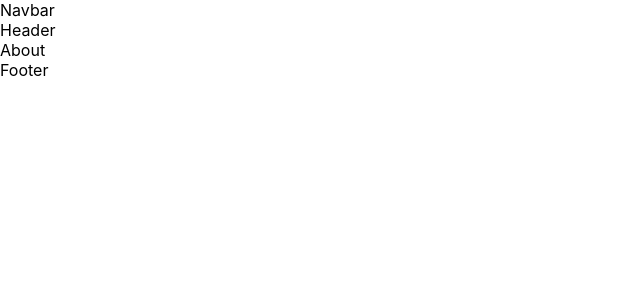
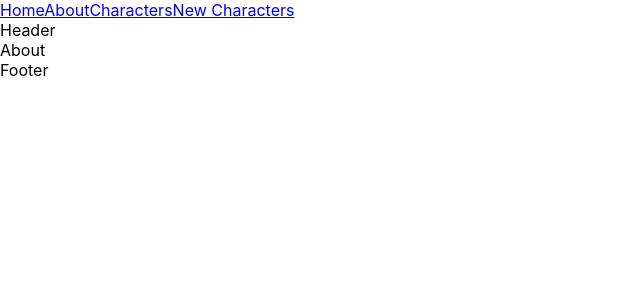
Before and after one commit to Succorro/one-piece-react, a React (Create React App) app: page /about in a window 1280 px wide. Shown: the top 300 px of the page, without its empty margins (0-640 px from the left). Built offline with nearby package versions, Linux system fonts and the light colour scheme.

Commit message:
Created basic code for NavBar component, added links to separate url links. Updated App and index code to match new links, removed browser router to index.js

```diff
--- a/src/components/App.js
+++ b/src/components/App.js
@@ -1,5 +1,3 @@
-
-// import React from 'react';
 import {BrowserRouter, Switch, Route} from "react-router-dom"
 import CharactersContainer from '../containers/CharactersContainer';
 import About from './About';
@@ -8,11 +6,11 @@ import CharacterForm from './characters/CharacterForm';
 import Navbar from './navigation/Navbar';
 import Header from './navigation/Header';
 import Footer from './navigation/Footer';
+import CharacterCard from "./characters/CharacterCard";
 
 function App() {
   return (
     <div className="App">
-      <BrowserRouter>
         <Navbar/>
         <Header/>
         <Switch>
@@ -22,15 +20,17 @@ function App() {
           <Route  path="/characters/new">
             <CharacterForm/>
           </Route>
-          <Route path="/about">
+          <Route  path="/characters/:id">
+            <CharacterCard/>
+          </Route>
+          <Route exact path="/about">
             <About/>
           </Route>
           <Route path="/">
             <Home/>
           </Route>
         </Switch>
-        <Footer/>
-      </BrowserRouter>
+      <Footer/>
     </div>
   );
 }
--- a/src/components/navigation/Navbar.js
+++ b/src/components/navigation/Navbar.js
@@ -1,8 +1,14 @@
 import React from 'react'
+import { Link } from 'react-router-dom'
 
 function Navbar() {
   return (
-    <div>Navbar</div>
+    <div id="NavLinks">
+       <Link  to='/' exact>Home</Link>
+       <Link to='/about' exact >About</Link>
+       <Link to='/characters' exact>Characters</Link>
+       <Link to='/characters/new' exact>New Characters</Link>
+    </div>
   )
 }
 
--- a/src/index.js
+++ b/src/index.js
@@ -3,11 +3,14 @@ import ReactDOM from 'react-dom/client';
 import './index.css';
 import App from './components/App';
 import reportWebVitals from './reportWebVitals';
+import { BrowserRouter } from 'react-router-dom';
 
 const root = ReactDOM.createRoot(document.getElementById('root'));
 root.render(
   <React.StrictMode>
+    <BrowserRouter>
     <App />
+    </BrowserRouter>
   </React.StrictMode>
 );
 
```
